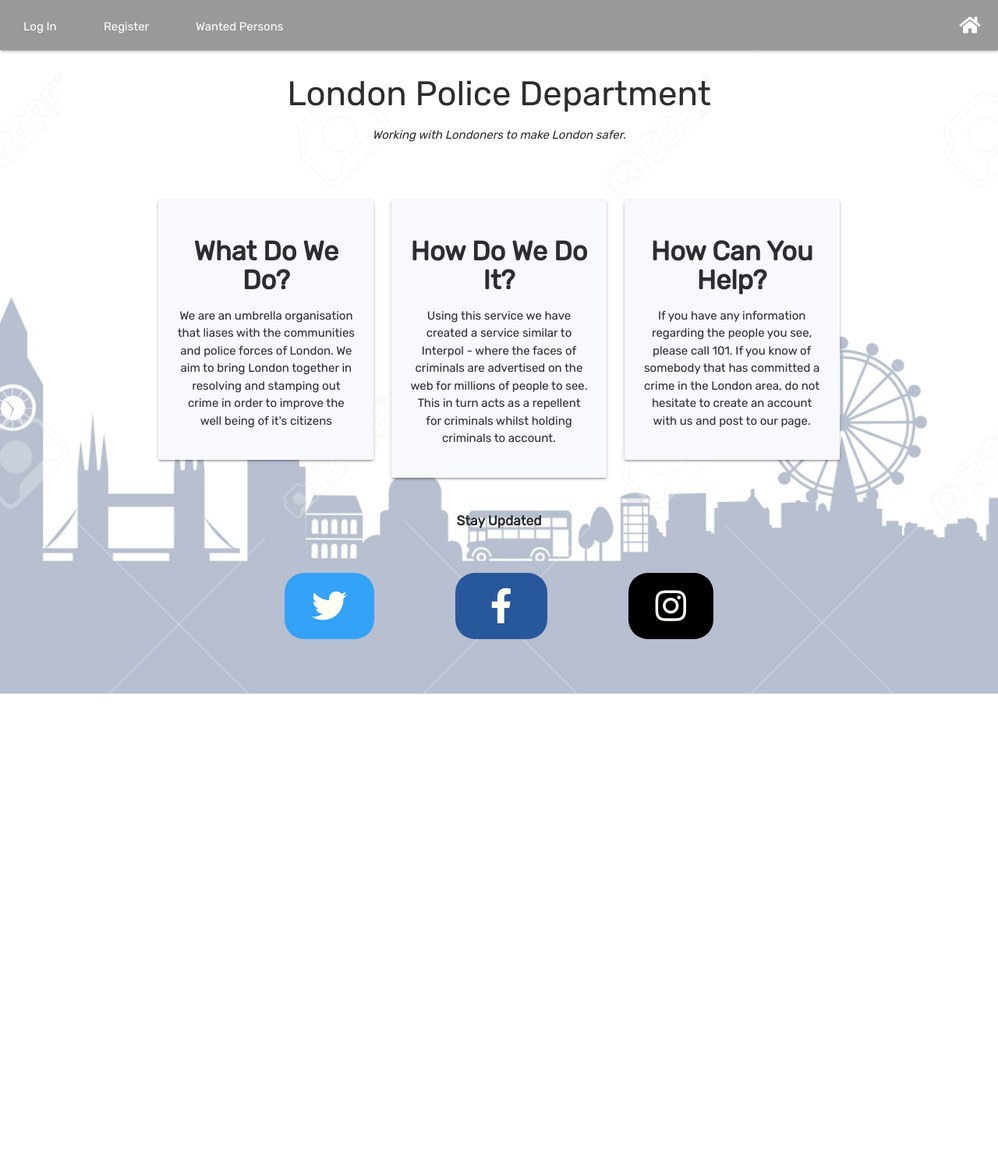
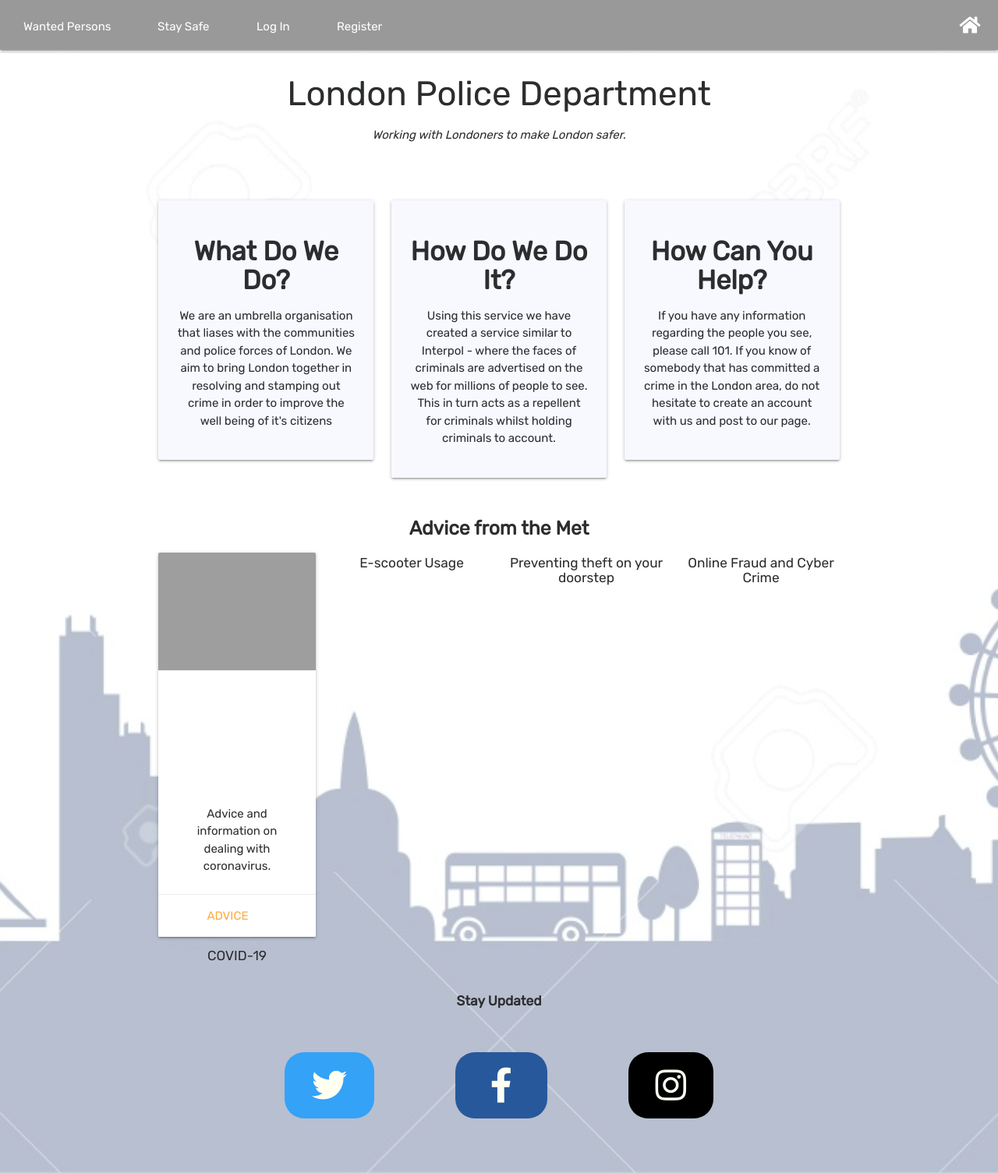
Before and after one commit to Code-Institute-Submissions/adamkcook94-london_pd_AugResub, a Flask app: page / in a window 1280 px wide. Shown: the whole page at 78% size. Before the commit the page ends 890 px from the top, so only its background shows below. Run offline with Flask 2, Linux system fonts and the light colour scheme; some libraries are stand-ins or nearby versions; grey boxes are pictures that could not be loaded.

Commit message:
Added 'Advice from the Met' section

```diff
--- a/templates/base.html
+++ b/templates/base.html
@@ -27,20 +27,20 @@
                 <a href="#" data-target="mobile-demo" class="sidenav-trigger"><i class="fas fa-bars"></i></a>
                 <ul class="nav-text left hide-on-med-and-down">
                     {% if session.user %}
+                    <li class="hvr-underline-from-center nav-item"><a href="{{ url_for('wanted') }}">Wanted
+                        Persons</a></li>
+                    <li class="hvr-underline-from-center nav-item"><a href="{{ url_for('stay_safe') }}">Stay Safe</a></li>
                     <li class="hvr-underline-from-center nav-item"><a
                             href="{{ url_for('submit_investigation') }}">Submit Investigation</a></li>
-                    <li class="hvr-underline-from-center nav-item"><a href="{{ url_for('wanted') }}">Wanted
-                            Persons</a></li>
-                    <li class="hvr-underline-from-center nav-item"><a href="{{ url_for('stay_safe') }}">Stay Safe</a></li>
                     <li class="hvr-underline-from-center nav-item"><a href="{{ url_for('logout') }}">Log
                             Out</a></li>
                     {% else %}
+                    <li class="hvr-underline-from-center nav-item"><a href="{{ url_for('wanted') }}">Wanted
+                        Persons</a></li>
+                        <li class="hvr-underline-from-center nav-item"><a href="{{ url_for('stay_safe') }}">Stay Safe</a></li>
                     <li class="hvr-underline-from-center nav-item"><a href="{{ url_for('login') }}">Log
                             In</a></li>
                     <li class="hvr-underline-from-center nav-item"><a href="{{ url_for('register') }}">Register</a></li>
-                    <li class="hvr-underline-from-center nav-item"><a href="{{ url_for('wanted') }}">Wanted
-                            Persons</a></li>
-
                     {% endif %}
                 </ul>
             </div>
--- a/templates/home.html
+++ b/templates/home.html
@@ -46,7 +46,35 @@
                 </div>
             </div>
         </div>
-
+        <div class="row">
+            <div class="col s12 center-align">
+                <h5 class="pi-font">Advice from the Met</h5>
+            </div>
+            <div class="col s12 m3 l3 center-align">
+                <div class="card">
+                    <div class="card-image">
+                      <img src="images/sample-1.jpg">
+                      <span class="card-title">Coronavirus Guidelines</span>
+                    </div>
+                    <div class="card-content">
+                      <p>Advice and information on dealing with coronavirus.</p>
+                    </div>
+                    <div class="card-action">
+                      <a href="https://www.met.police.uk/advice/advice-and-information/c19/coronavirus-covid-19/">Advice</a>
+                    </div>
+                  </div>
+                <h6>COVID-19</h6>
+            </div>
+            <div class="col s12 m3 l3 center-align">
+                <h6>E-scooter Usage</h6>
+            </div>
+            <div class="col s12 m3 l3 center-align">
+                <h6>Preventing theft on your doorstep</h6>
+            </div>
+            <div class="col s12 m3 l3 center-align">
+                <h6>Online Fraud and Cyber Crime</h6>
+            </div>
+        </div>
         <div class="row">
             <div class="col s12 center-align">
                 <h6 class="pi-font">Stay Updated</h6>
```
